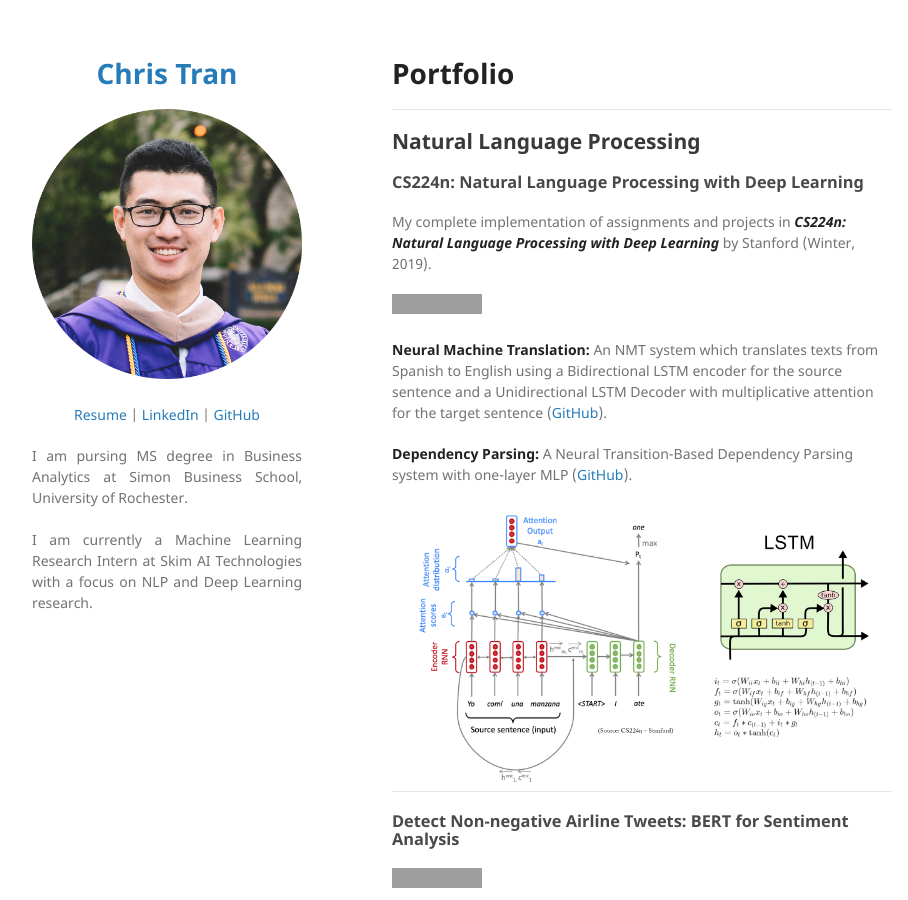
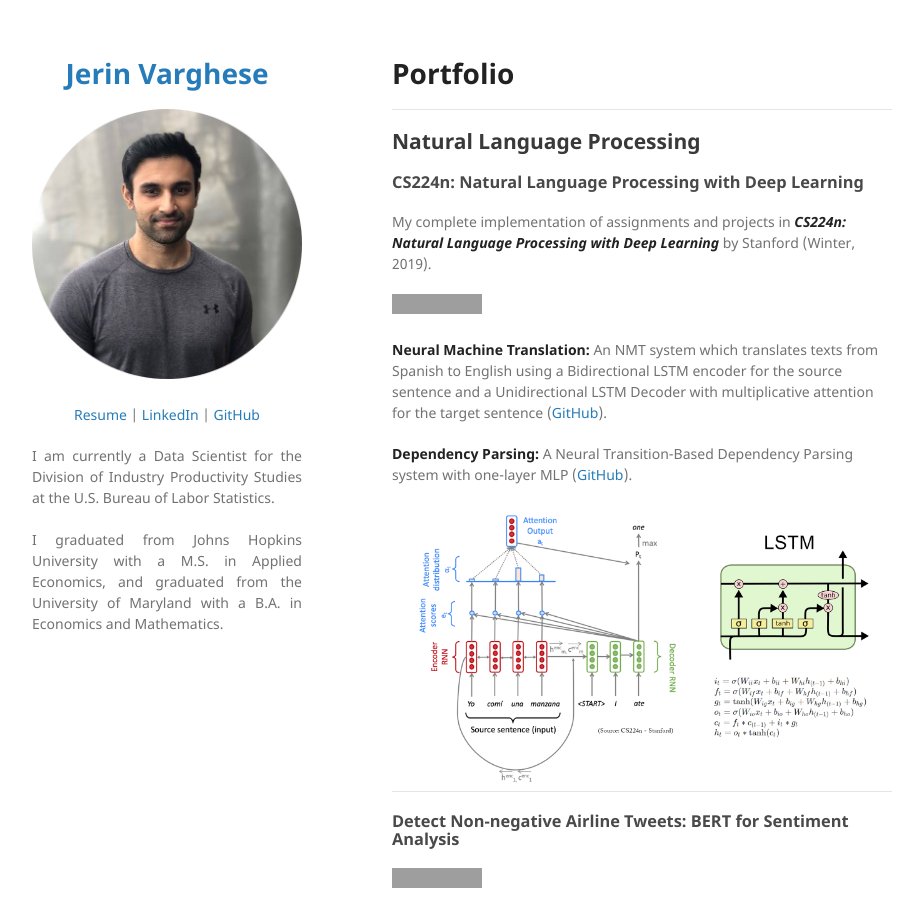
Before and after one commit to jerinv/jerinv.github.io, a Jekyll site: the page built from index.md, in a window 1280 px wide and 900 px high. Shown: the whole window, without its empty margins (178-1086 px from the left). Built offline with Jekyll 4.4.1, drawn with Linux system fonts in a browser that asks for light colours; our own code applies the rules of GitHub Pages for plain Markdown files; grey boxes are pictures that could not be loaded.

Commit message:
Update config information

```diff
--- a/_config.yml
+++ b/_config.yml
@@ -1,20 +1,21 @@
-title: <p align="center"> Chris Tran </p>
+title: <p align="center"> Jerin Varghese </p>
 
 logo: "/images/picture.png?raw=true"
 
 description:
   <p align="center">
   <a href="pdf/resume.pdf">Resume</a> |
-  <a href="https://www.linkedin.com/in/chriskhanhtran/">LinkedIn</a> |
-  <a href="https://github.com/chriskhanhtran">GitHub</a>
+  <a href="https://www.linkedin.com/in/jerinvarghese/">LinkedIn</a> |
+  <a href="https://github.com/jerinv">GitHub</a>
   </p>
 
   <p align="justify">
-  I am pursing MS degree in Business Analytics at Simon Business School, University of Rochester.
+  I am currently a Data Scientist for the Division of Industry Productivity Studies at the U.S. Bureau of Labor Statistics.
   <br><br>
-  I am currently a Machine Learning Research Intern at Skim AI Technologies with a focus on NLP and Deep Learning research.
+  I graduated from Johns Hopkins University with a M.S. in Applied Economics, and graduated from the University of Maryland
+  with a B.A. in Economics and Mathematics.
   <br><br>
   </p>
 
 theme: jekyll-theme-minimal
-google_analytics: UA-145578661-1 # Google Analytics tracking ID
+google_analytics: G-VQDLRS3LMG # Google Analytics tracking ID
```
Also changed, not shown: images/picture.png, 1 other file.
